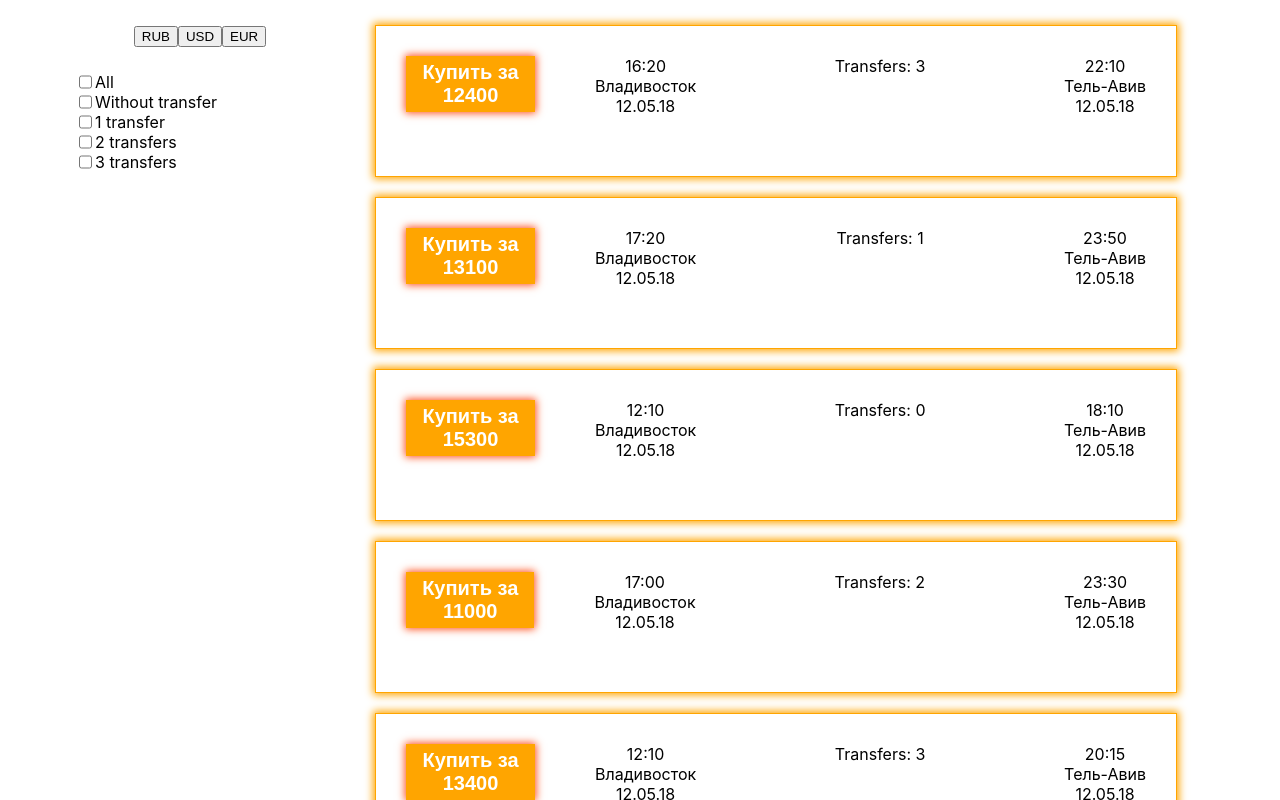
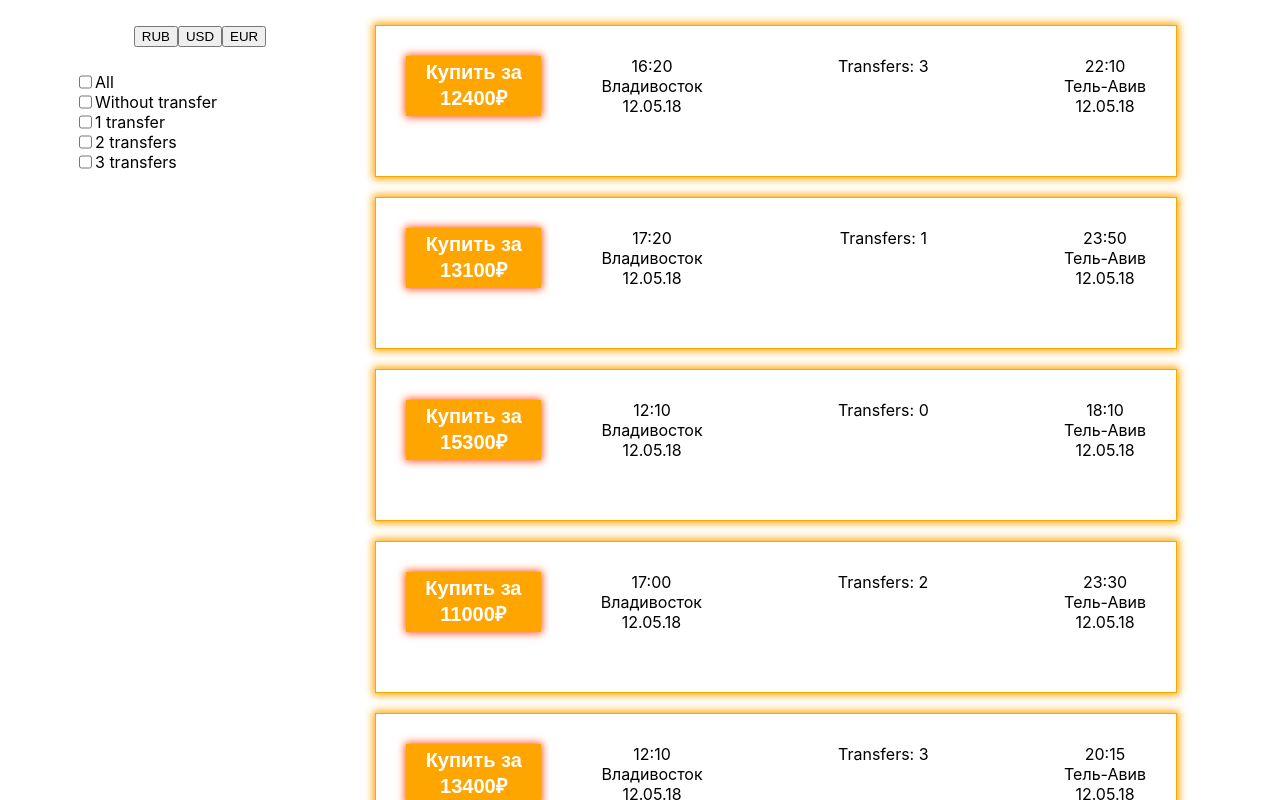
Before and after one commit to DimaMaster149/aviasales, a React (Create React App) app: page / in a window 1280 px wide. Both pictures are taken after a click on the button "RUB". Shown: the top 800 px of the page. Built offline with nearby package versions, Linux system fonts and the light colour scheme.

Commit message:
Change currency design

```diff
--- a/src/components/TicketList/index.js
+++ b/src/components/TicketList/index.js
@@ -9,7 +9,7 @@ class TicketList extends Component {
         super(props);
 
         this.state = {
-            currentCurrency:'rub',
+            currentCurrency:'₽',
             tickets: [],
             filteredTickets:[],
             allStops: false,
@@ -120,13 +120,14 @@ class TicketList extends Component {
     }
 
     render() {
-        const {stops, allStops, filteredTickets, tickets} = this.state;
+        const {stops, allStops, filteredTickets, tickets, currentCurrency} = this.state;
         return (
           <div className="page">
               <TicketFilter stops={stops} allStops={allStops} currencyFilter={this.currencyFilter} checkStop = {this.checkStop}/>
               <div className="tickets">
                   {filteredTickets.map((item, index) => (
                       <TicketView
+                          currentCurrency = {currentCurrency}
                           key={`item-key-${item.id}`}
                                   item={item}
                       />
--- a/src/components/TicketView/index.js
+++ b/src/components/TicketView/index.js
@@ -7,15 +7,16 @@ class TicketView extends Component {
     }
 
     static propTypes = {
-            item: PropTypes.object
+            item: PropTypes.object,
+            currentCurrency:PropTypes.string
     }
 
     render() {
-        const { item } = this.props;
+        const { item, currentCurrency } = this.props;
         return (
             <div className="ticket">
                 <div className="left-block">
-                    <button class="btn-orange"> Купить за {item.price}</button>
+                    <button class="btn-orange"> Купить за {item.price}{currentCurrency}</button>
                 </div>
                 <div className="right-block">
                     <div className="origin">
```
